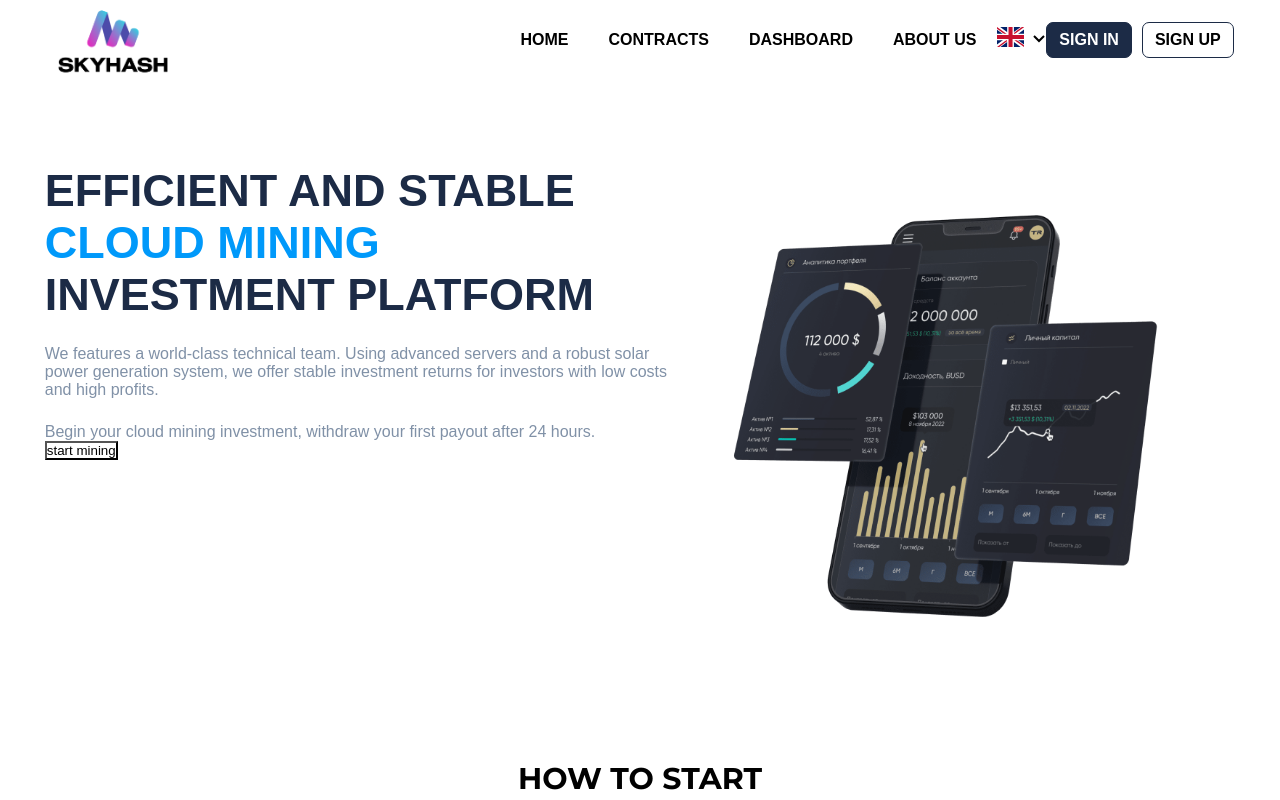
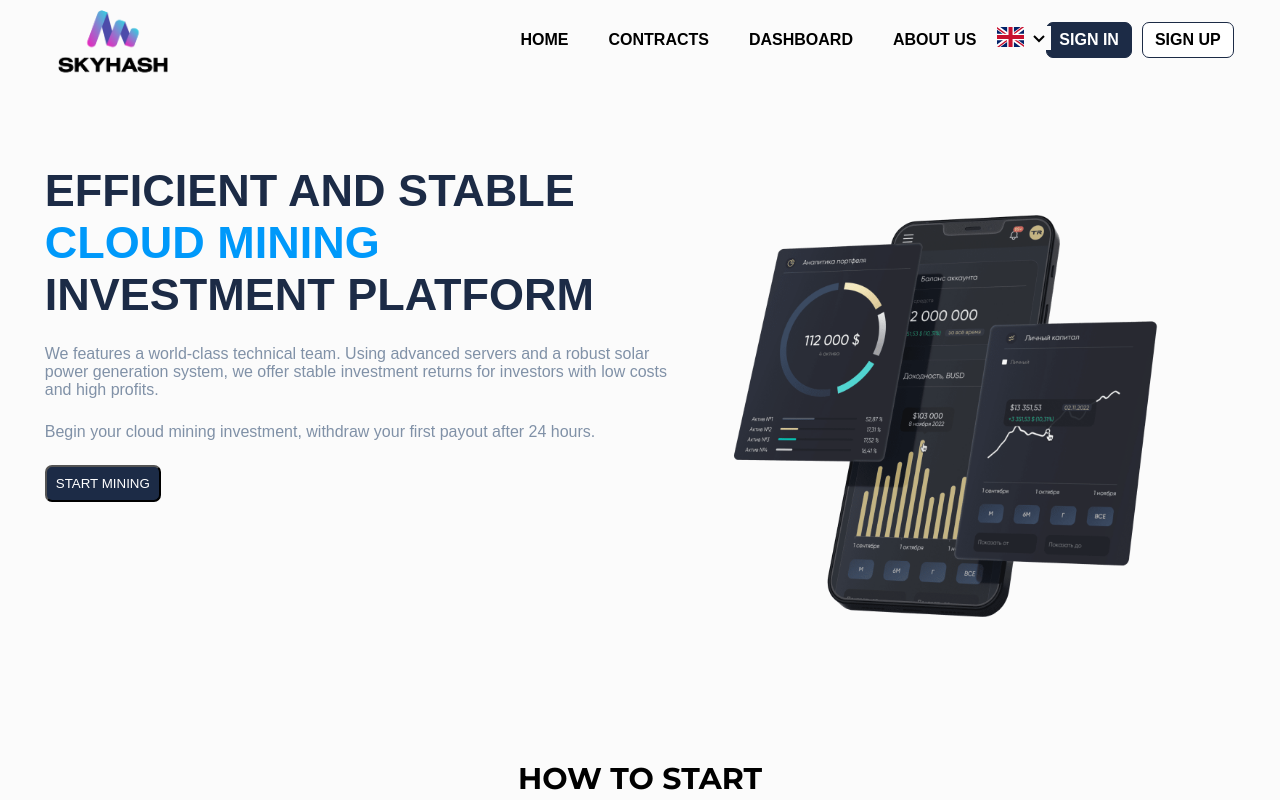
Before and after one commit to Mukhammad-amin-ai/slomining_project, a Vue app: page / in a window 1280 px wide. Shown: the top 800 px of the page. Built offline with nearby package versions, Linux system fonts and the light colour scheme.

Commit message:
some changes

```diff
--- a/src/assets/styles/variables.css
+++ b/src/assets/styles/variables.css
@@ -1,7 +1,8 @@
 :root {
-    --black:#000,
-    --white:#fff,
+    --black:#000;
+    --white:#fff;
     --main: #fbfbfb;
+    --blue:#1c2b46;
 }
 
 .d-flex  {
--- a/src/views/home-comp.vue
+++ b/src/views/home-comp.vue
@@ -12,6 +12,7 @@
                 <p>Begin your cloud mining investment, withdraw your first payout after 24 hours.</p>
                 <button class="start-mining">start mining</button>
                 <!-- </div> -->
+
             </div>
             <div class="hero-galery">
                 <div class="galery-image">
@@ -59,6 +60,7 @@ export default {
 }
 
 h1 {
+    width: 95%;
     font-size: 45px;
     font-family: 'Montserrat', sans-serif;
     color: rgb(28, 43, 70);
@@ -76,6 +78,16 @@ p {
     font-size: 16px;
     margin-top:24px
 }
+
+.start-mining{
+    margin-top:24px;
+    padding: 9px;
+    border-radius: 7px;
+    background-color: var(--blue);
+    color: var(--white);
+    text-transform: uppercase;
+}
+
 
 .hero-galery {
     width: 45%;
```
